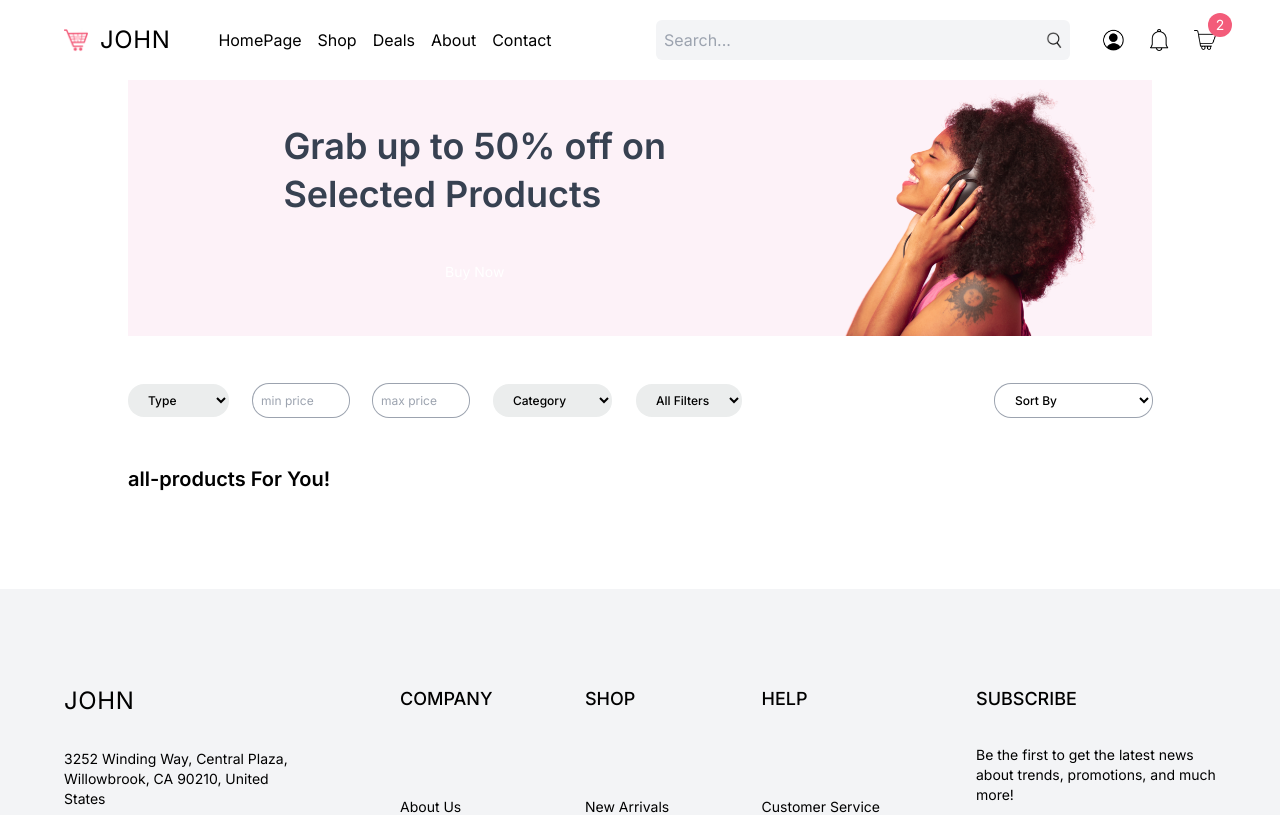
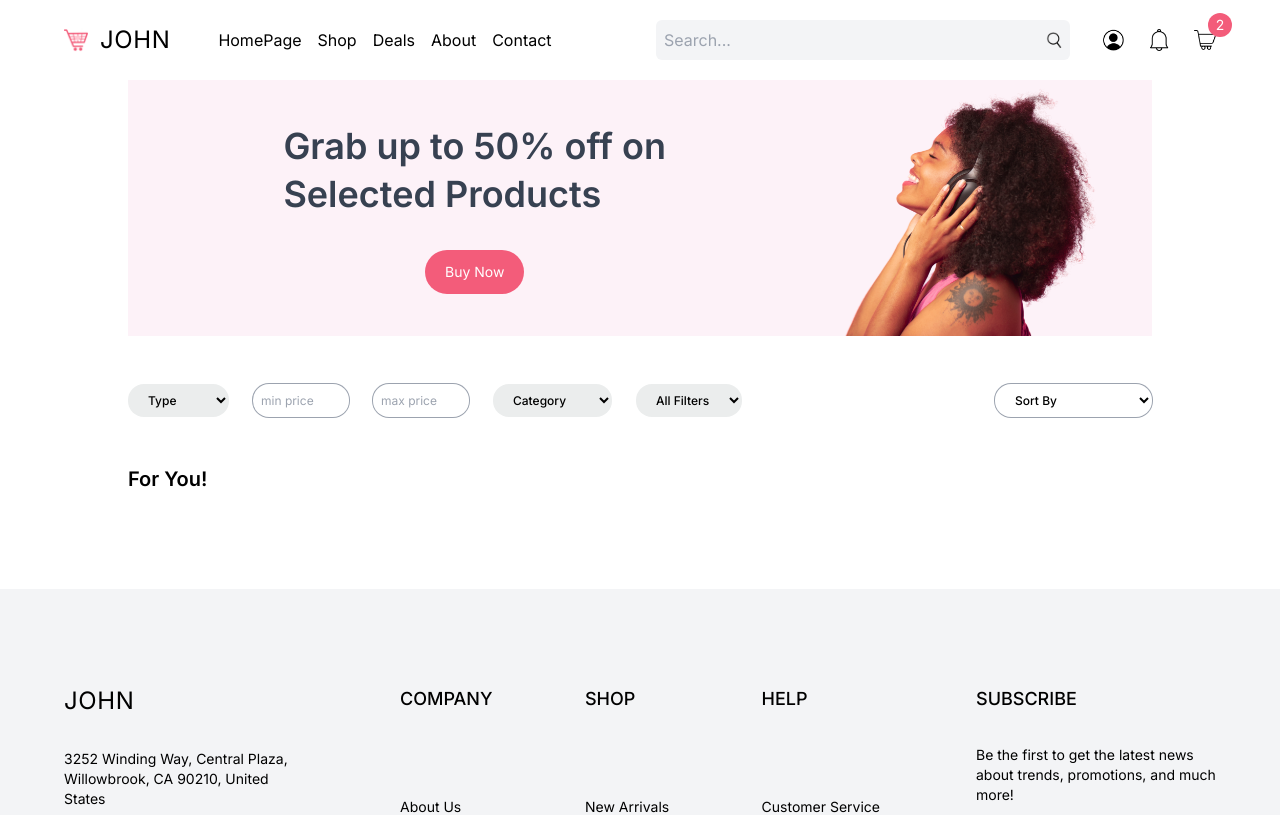
Before and after one commit to jeratdev-tech/next-ecommerce, a Next.js app: page /list in a window 1280 px wide. Shown: the top 815 px of the page. Built offline with nearby package versions, Linux system fonts and the light colour scheme.

Commit message:
error fix

```diff
--- a/src/app/list/page.tsx
+++ b/src/app/list/page.tsx
@@ -1,15 +1,17 @@
-"use client";
-
-import { useSearchParams } from "next/navigation";
+// import Filter from "@/components/Filter";
+// import ProductList from "@/components/ProductList";
+// import Skeleton from "@/components/Skeleton";
+// import { wixClientServer } from "@/lib/wixClientServer";
 import Image from "next/image";
 // import { Suspense } from "react";
 import Filter from "../components/Filter";
-// import ProductList from "../components/ProductList";
-// import Skeleton from "../components/Skeleton";
 
-const ListPage = () => {
-  const searchParams = useSearchParams();
-  const cat = searchParams.get("cat") || "all-products";
+const ListPage = async ({ searchParams }: { searchParams: any }) => {
+  // const wixClient = await wixClientServer();
+
+  // const cat = await wixClient.collections.getCollectionBySlug(
+  //   searchParams.cat || "all-products"
+  // );
 
   return (
     <div className="px-4 md:px-8 lg:px-16 xl:px-32 2xl:px-64 relative">
@@ -20,7 +22,7 @@ const ListPage = () => {
             Grab up to 50% off on
             <br /> Selected Products
           </h1>
-          <button className="rounded-3xl bg-lama text-white w-max py-3 px-5 text-sm">
+          <button className="rounded-3xl bg-jerat text-white w-max py-3 px-5 text-sm">
             Buy Now
           </button>
         </div>
@@ -28,14 +30,20 @@ const ListPage = () => {
           <Image src="/woman.png" alt="" fill className="object-contain" />
         </div>
       </div>
-
       {/* FILTER */}
       <Filter />
-
       {/* PRODUCTS */}
-      <h1 className="mt-12 text-xl font-semibold">{cat} For You!</h1>
+      <h1 className="mt-12 text-xl font-semibold">
+        {/* {cat?.collection?.name} */}
+        For You!
+      </h1>
       {/* <Suspense fallback={<Skeleton />}>
-        <ProductList categorySlug={cat} />
+        <ProductList
+          categoryId={
+            cat.collection?._id || "00000000-000000-000000-000000000001"
+          }
+          searchParams={searchParams}
+        />
       </Suspense> */}
     </div>
   );
```
